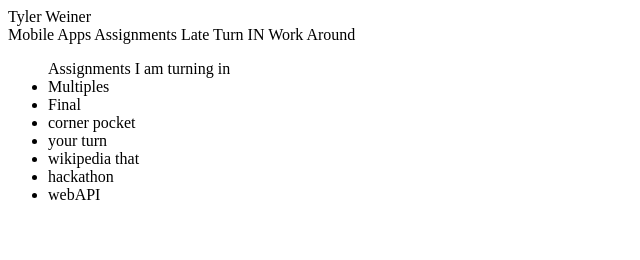
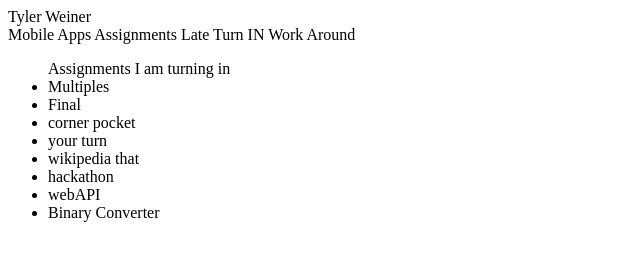
Before and after one commit to F1ame/MobApps, a plain HTML site: page index.html in a window 1280 px wide. Shown: the whole page, without its empty margins (0-640 px from the left). Drawn offline with Linux system fonts and the light colour scheme.

Commit message:
Update index.html

```diff
--- a/index.html
+++ b/index.html
@@ -12,5 +12,6 @@
   <li><a src='/New%20folder/wik.docx' download>wikipedia that</a></li>
   <li><a src='/New%20folder/hack.docx' download>hackathon</a></li>
   <li><a src='/New%20folder/web.docx' download>webAPI</a></li>
+  <li><a src='/New%20folder/binary.docx' download>Binary Converter</a></li>
 </ul>
 </body>
```
